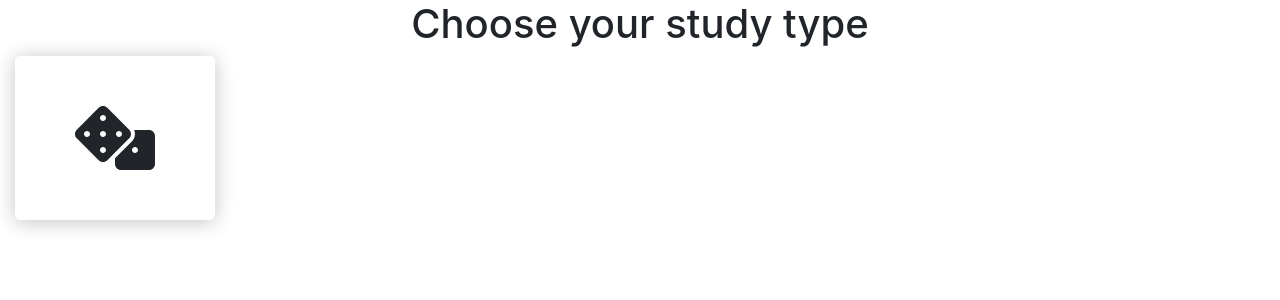
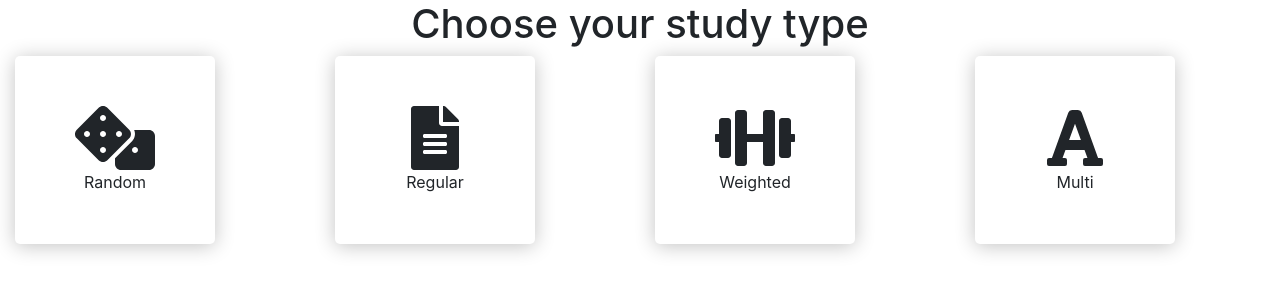
Before and after one commit to AlanLeverenz/react-from-beginning, a React (Create React App) app in the folder aws_flash_cards/: page / in a window 1280 px wide. Shown: the top 300 px of the page. Built offline with nearby package versions, Linux system fonts and the light colour scheme.

Commit message:
added quizType prop

```diff
--- a/aws_flash_cards/src/components/QuizBar.js
+++ b/aws_flash_cards/src/components/QuizBar.js
@@ -11,7 +11,10 @@ function QuizBar(props) {
     <div className='quiz-bar'>
       <h1>Choose your study type</h1>
       <ul className='nav nav-pills nav-fill'>
-        <QuizType />
+        <QuizType icon='dice' quizType='Random' />
+        <QuizType icon='file-alt' quizType='Regular' />
+        <QuizType icon='dumbbell' quizType='Weighted' />
+        <QuizType icon='font' quizType='Multi' />
       </ul>
     </div>
   );
--- a/aws_flash_cards/src/components/QuizType.js
+++ b/aws_flash_cards/src/components/QuizType.js
@@ -17,7 +17,8 @@ function QuizType(props) {
   return (
     <li className='col-sm-3 text-center'>
       <div className='nav-card'>
-        <FontAwesomeIcon icon='dice' size='4x' />
+        <FontAwesomeIcon icon={props.icon} size='4x' />
+        <span>{props.quizType}</span>
       </div>
     </li>
   );
```
